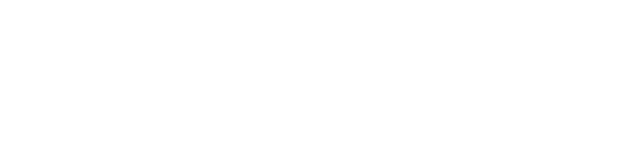
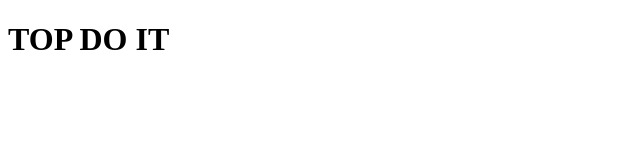
Before and after one commit to yagopajarino/top-todoList, a plain HTML site: page index.html in a window 1280 px wide. Shown: the whole page, without its empty margins (0-640 px from the left). Drawn offline with Linux system fonts and the light colour scheme.

Commit message:
adds index primitive body

```diff
--- a/index.html
+++ b/index.html
@@ -4,9 +4,10 @@
     <meta charset="UTF-8">
     <meta http-equiv="X-UA-Compatible" content="IE=edge">
     <meta name="viewport" content="width=device-width, initial-scale=1.0">
-    <title>Document</title>
+    <title>TOP-DOIT</title>
 </head>
 <body>
+    <h1>TOP DO IT</h1>
 
 </body>
 </html>
```
